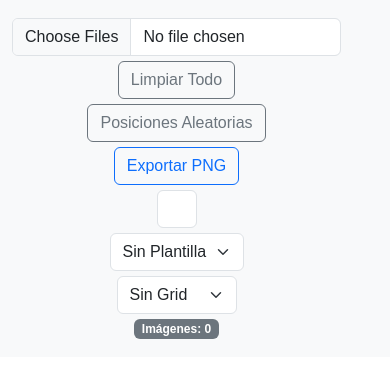
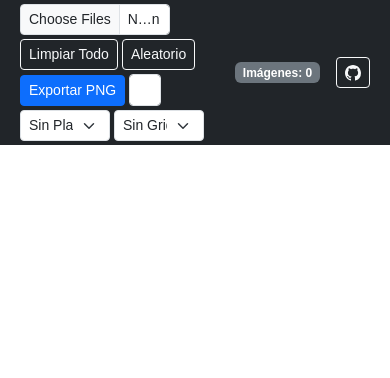
Before and after one commit to lextrack/Creador-de-collage, a plain HTML site: page index.html in a window 390 px wide. Drawn offline with nearby package versions, Linux system fonts and the light colour scheme.

Commit message:
Mejora navbar

```diff
--- a/css/styles.css
+++ b/css/styles.css
@@ -10,19 +10,28 @@ body {
     overflow: hidden;
 }
 
+.navbar {
+    min-height: 56px;
+    padding: 0.5rem 1rem;
+}
+
+.navbar-brand {
+    font-weight: 600;
+    color: #fff !important;
+}
+
 .toolbar-items {
     display: flex;
-    gap: 10px;
+    gap: 8px;
     align-items: center;
-    flex-wrap: wrap;
-    padding: 10px 0;
+    flex-wrap: nowrap;
 }
 
 .collage-area {
     position: relative;
     width: 100vw;
     height: 100vh;
-    padding-top: 76px;
+    padding-top: 56px;
     background: white;
     overflow: hidden;
 }
@@ -174,17 +183,51 @@ body {
     display: block;
 }
 
-@media (max-width: 992px) {
+.form-control-color {
+    width: 32px !important;
+    height: 32px !important;
+    padding: 2px;
+    border-radius: 4px;
+}
+
+@media (max-width: 1200px) {
     .toolbar-items {
-        gap: 5px;
+        gap: 6px;
     }
 
-    .navbar-nav .nav-item {
-        margin-bottom: 5px;
+    .toolbar-items .btn-sm {
+        padding: 0.25rem 0.5rem;
+        font-size: 0.875rem;
+    }
+
+    .navbar-brand {
+        font-size: 1rem;
     }
 }
 
-.form-control-color {
-    width: 40px !important;
-    height: 38px;
+@media (max-width: 992px) {
+    .navbar {
+        padding: 0.25rem 0.5rem;
+    }
+
+    .toolbar-items {
+        gap: 4px;
+        flex-wrap: wrap;
+    }
+
+    .toolbar-items input[type="file"] {
+        width: 150px !important;
+    }
+
+    .toolbar-items select {
+        width: 90px !important;
+    }
+
+    .navbar-brand {
+        display: none;
+    }
+
+    .vr {
+        display: none;
+    }
 }
--- a/index.html
+++ b/index.html
@@ -8,32 +8,47 @@
     <link rel="stylesheet" href="css/styles.css">
 </head>
 <body>
-    <nav class="navbar navbar-expand-lg navbar-light bg-light fixed-top">
+<nav class="navbar navbar-expand-lg navbar-dark bg-dark fixed-top">
         <div class="container-fluid">
-            <div class="navbar-nav toolbar-items">
-                <input type="file" id="imageInput" class="form-control" accept="image/*" multiple style="width: auto;">
-                <button class="btn btn-outline-secondary" onclick="clearCollage()">Limpiar Todo</button>
-                <button class="btn btn-outline-secondary" onclick="randomizePositions()">Posiciones Aleatorias</button>
-                <button class="btn btn-outline-primary" onclick="exportPNG()">Exportar PNG</button>
-                <input type="color" class="form-control form-control-color" id="bgColorInput" value="#ffffff" onchange="changeBackground(this.value)">
-                <select class="form-select" style="width: auto;" onchange="applyTemplate(this.value)">
+            <div class="d-flex justify-content-between align-items-center w-100">
+                <span class="navbar-brand mb-0 h1 fs-5">Creador de Collage</span>
+
+                <div class="navbar-nav toolbar-items flex-row">
+                    <input type="file" id="imageInput" class="form-control form-control-sm" accept="image/*" multiple style="width: 180px;">
+                    <button class="btn btn-outline-light btn-sm" onclick="clearCollage()">Limpiar Todo</button>
+                    <button class="btn btn-outline-light btn-sm" onclick="randomizePositions()">Aleatorio</button>
+                    <button class="btn btn-primary btn-sm" onclick="exportPNG()">Exportar PNG</button>
+                    <input type="color" class="form-control form-control-color form-control-sm" id="bgColorInput" value="#ffffff" onchange="changeBackground(this.value)" title="Color de fondo">
+
+                    <div class="vr mx-2"></div>
+
+                    <select class="form-select form-select-sm" style="width: 120px;" onchange="applyTemplate(this.value)">
                         <option value="none">Sin Plantilla</option>
                         <option value="grid">Cuadrícula</option>
                         <option value="circle">Círculo</option>
                         <option value="heart">Corazón</option>
                         <option value="layered">Capas</option>
                     </select>
-                <select class="form-select" style="width: auto;" onchange="changeGrid(this.value)">
+                    <select class="form-select form-select-sm" style="width: 100px;" onchange="changeGrid(this.value)">
                         <option value="none">Sin Grid</option>
-                    <option value="tiny">Grid 5px</option>
-                    <option value="small">Grid 10px</option>
-                    <option value="medium">Grid 20px</option>
-                    <option value="large">Grid 40px</option>
-                    <option value="xlarge">Grid 60px</option>
-                    <option value="xxlarge">Grid 80px</option>
+                        <option value="tiny">5px</option>
+                        <option value="small">10px</option>
+                        <option value="medium">20px</option>
+                        <option value="large">40px</option>
+                        <option value="xlarge">60px</option>
+                        <option value="xxlarge">80px</option>
                         <option value="letter">Hoja</option>
                     </select>
+                </div>
+
+                <div class="d-flex align-items-center gap-3">
                     <span id="imageCount" class="badge bg-secondary">Imágenes: 0</span>
+                    <a href="https://github.com/lextrack/Creador-de-collage" target="_blank" class="btn btn-outline-light btn-sm" title="Ver en GitHub">
+                        <svg width="16" height="16" fill="currentColor" class="bi bi-github" viewBox="0 0 16 16">
+                            <path d="M8 0C3.58 0 0 3.58 0 8c0 3.54 2.29 6.53 5.47 7.59.4.07.55-.17.55-.38 0-.19-.01-.82-.01-1.49-2.01.37-2.53-.49-2.69-.94-.09-.23-.48-.94-.82-1.13-.28-.15-.68-.52-.01-.53.63-.01 1.08.58 1.23.82.72 1.21 1.87.87 2.33.66.07-.52.28-.87.51-1.07-1.78-.2-3.64-.89-3.64-3.95 0-.87.31-1.59.82-2.15-.08-.2-.36-1.02.08-2.12 0 0 .67-.21 2.2.82.64-.18 1.32-.27 2-.27.68 0 1.36.09 2 .27 1.53-1.04 2.2-.82 2.2-.82.44 1.1.16 1.92.08 2.12.51.56.82 1.27.82 2.15 0 3.07-1.87 3.75-3.65 3.95.29.25.54.73.54 1.48 0 1.07-.01 1.93-.01 2.2 0 .21.15.46.55.38A8.012 8.012 0 0 0 16 8c0-4.42-3.58-8-8-8z"/>
+                        </svg>
+                    </a>
+                </div>
             </div>
         </div>
     </nav>
--- a/js/script.js
+++ b/js/script.js
@@ -82,7 +82,7 @@ function getRandomPosition(imgWidth, imgHeight) {
         width = 200 * aspectRatio;
     }
 
-    const navbarHeight = 76;
+    const navbarHeight = 56;
 
     if (currentGrid === 'letter') {
         const collageRect = collageArea.getBoundingClientRect();
@@ -114,7 +114,7 @@ function applyTemplate(template) {
     const collageRect = collageArea.getBoundingClientRect();
     let pageWidth = currentGrid === 'letter' ? 816 : collageRect.width;
     let pageHeight = currentGrid === 'letter' ? 1056 : collageRect.height;
-    const navbarHeight = 76;
+    const navbarHeight = 56;
     const marginLeft = currentGrid === 'letter' ? (collageRect.width - pageWidth) / 2 : 0;
     const marginTop = currentGrid === 'letter' ? (collageRect.height - pageHeight) / 2 + navbarHeight : navbarHeight;
     const padding = 20;
@@ -247,7 +247,7 @@ function moveSelectedCard(deltaX, deltaY) {
                        Math.min(newY, marginTop + pageHeight - selectedCard.clientHeight - padding));
     } else {
         newX = Math.max(0, Math.min(newX, collageArea.clientWidth - selectedCard.clientWidth));
-        newY = Math.max(76, Math.min(newY, collageArea.clientHeight - selectedCard.clientHeight));
+        newY = Math.max(56, Math.min(newY, collageArea.clientHeight - selectedCard.clientHeight));
     }
 
     selectedCard.style.left = newX + 'px';
@@ -300,7 +300,7 @@ function drag(e) {
                     Math.min(y, marginTop + pageHeight - selectedCard.clientHeight - padding));
     } else {
         x = Math.max(0, Math.min(x, collageArea.clientWidth - selectedCard.clientWidth));
-        y = Math.max(76, Math.min(y, collageArea.clientHeight - selectedCard.clientHeight));
+        y = Math.max(56, Math.min(y, collageArea.clientHeight - selectedCard.clientHeight));
     }
 
     if (currentGrid !== 'none' && currentGrid !== 'letter' && gridSize > 0) {
@@ -573,7 +573,7 @@ function exportPNG() {
 
 function updateImageCount() {
     const count = document.querySelectorAll('.photo-card').length;
-    imageCountSpan.textContent = count;
+    imageCountSpan.textContent = `Imágenes: ${count}`;
 }
 
 collageArea.addEventListener('click', function(e) {
```
Lines whose indentation alone changed are shown as unchanged.
